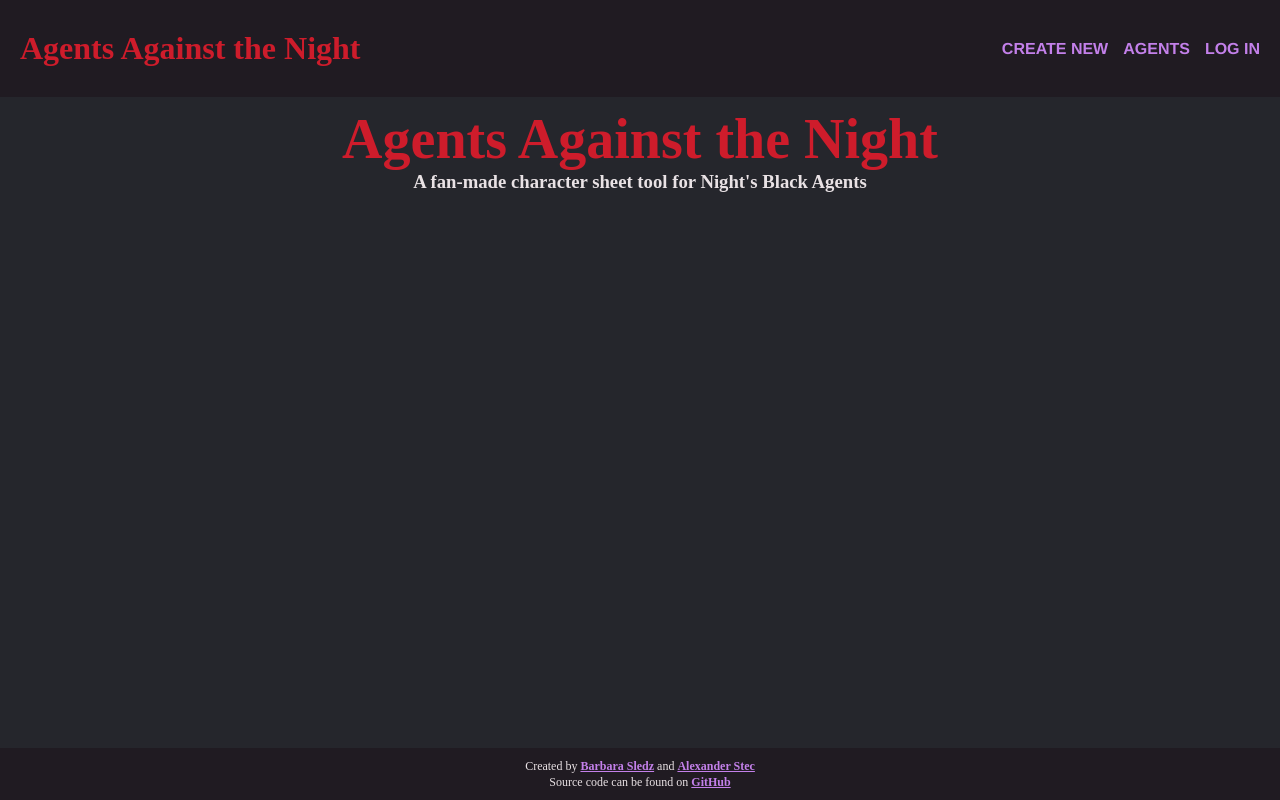
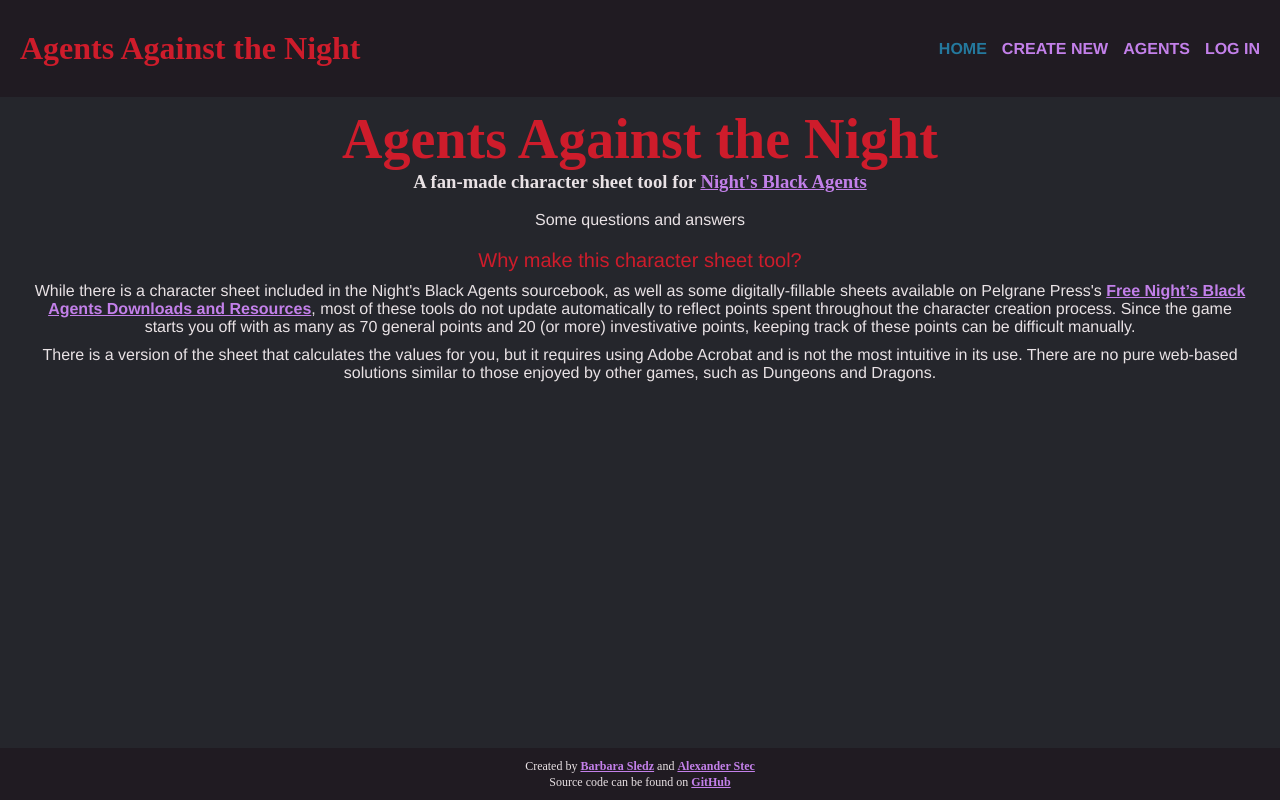
Before and after one commit to barbarasledz/agents-against-the-night-on-hiatus, a Vue app: page / in a window 1280 px wide. Built offline with nearby package versions, Linux system fonts and the light colour scheme; a web font is replaced by a local one.

Commit message:
reorganization of views, more info added to home page (still needs formatting)

```diff
--- a/src/assets/css/style.css
+++ b/src/assets/css/style.css
@@ -20,6 +20,9 @@
 a {
     font-weight: bold;
     color: var(--purple);
+}
+a:active {
+    color: var(--blue);
 }
 
 h1,
--- /dev/null
+++ b/src/components/FAQList.vue
@@ -0,0 +1,43 @@
+<template>
+    <div>
+        Some questions and answers
+        <div v-for="(pair, index) in QAndA" :key="index" class="q-a-container">
+            <p class="question">{{pair.Q}}</p>
+            <div class="answer" v-html="pair.A"></div>
+        </div>
+    </div>
+</template>
+
+<script>
+export default {
+    name: 'FAQList',
+    data() {
+        return {
+            QAndA: [
+                {
+                    "Q": "Why make this character sheet tool?",
+                    "A": `<p>While there is a character sheet included in the Night's Black Agents sourcebook, as well as some digitally-fillable sheets available on Pelgrane Press's <a href="">Free Night’s Black Agents Downloads and Resources</a>, most of these tools do not update automatically to reflect points spent throughout the character creation process. Since the game starts you off with as many as 70 general points and 20 (or more) investivative points, keeping track of these points can be difficult manually. </p>
+                    <p>There is a version of the sheet that calculates the values for you, but it requires using Adobe Acrobat and is not the most intuitive in its use. There are no pure web-based solutions similar to those enjoyed by other games, such as Dungeons and Dragons.</p>`
+                }
+            ]
+        };
+    }
+}
+</script>
+
+<style>
+.q-a-container {
+    margin: 20px;
+}
+.q-a-container p {
+    margin-bottom: 10px;
+}
+.question {
+    font-size: 1.25rem;
+    color: var(--red)
+}
+
+.answer {
+
+}
+</style>
--- a/src/components/NavBar.vue
+++ b/src/components/NavBar.vue
@@ -8,6 +8,11 @@
                 </router-link>
             </div>
             <ul id="navbar-links">
+                <router-link to="/">
+                    <li>
+                        Home
+                    </li>
+                </router-link>
                 <router-link to="/newAgent">
                     <li>
                         Create New
--- a/src/components/WelcomeMsg.vue
+++ b/src/components/WelcomeMsg.vue
@@ -1,7 +1,7 @@
 <template>
   <div class="hello">
     <h1><span class="appname">Agents Against<br class="hide-on-desktop" /> the Night</span></h1>
-    <h3>A fan-made character sheet tool for Night's Black Agents</h3>
+    <h3>A fan-made character sheet tool for <a href="https://pelgranepress.com/product/nights-black-agents/">Night's Black Agents</a></h3>
     <br>
   </div>
 </template>
--- a/src/router/index.js
+++ b/src/router/index.js
@@ -2,8 +2,8 @@
 import HomeView from '../views/HomeView.vue'
 import LogIn from '../views/authentication/LogIn.vue'
 import RegisterAcc from '../views/authentication/RegisterAcc.vue'
-import AllAgents from "../views/characters/AllAgents.vue"
-import NewAgent from "../views/characters/NewAgent.vue"
+import AllAgents from "../views/agents/AllAgents.vue"
+import NewAgent from "../views/agents/NewAgent.vue"
 
 const routes = [
   {
--- a/src/views/AboutView.vue
+++ /dev/null
@@ -1,5 +0,0 @@
-<template>
-  <div class="about">
-    <h1>This is an about page</h1>
-  </div>
-</template>
--- a/src/views/HomeView.vue
+++ b/src/views/HomeView.vue
@@ -1,17 +1,20 @@
 <template>
   <div class="home">
     <WelcomeMsg/>
+    <FAQList />
   </div>
 </template>
 
 <script>
 // @ is an alias to /src
 import WelcomeMsg from '@/components/WelcomeMsg.vue'
+import FAQList from '@/components/FAQList.vue';
 
 export default {
   name: 'HomeView',
   components: {
-    WelcomeMsg
+    WelcomeMsg,
+    FAQList
   }
 }
 </script>
```
Also changed, not shown: src/views/agents/AllAgents.vue (renamed from src/views/characters/AllAgents.vue), src/views/agents/NewAgent.vue (renamed from src/views/characters/NewAgent.vue).
